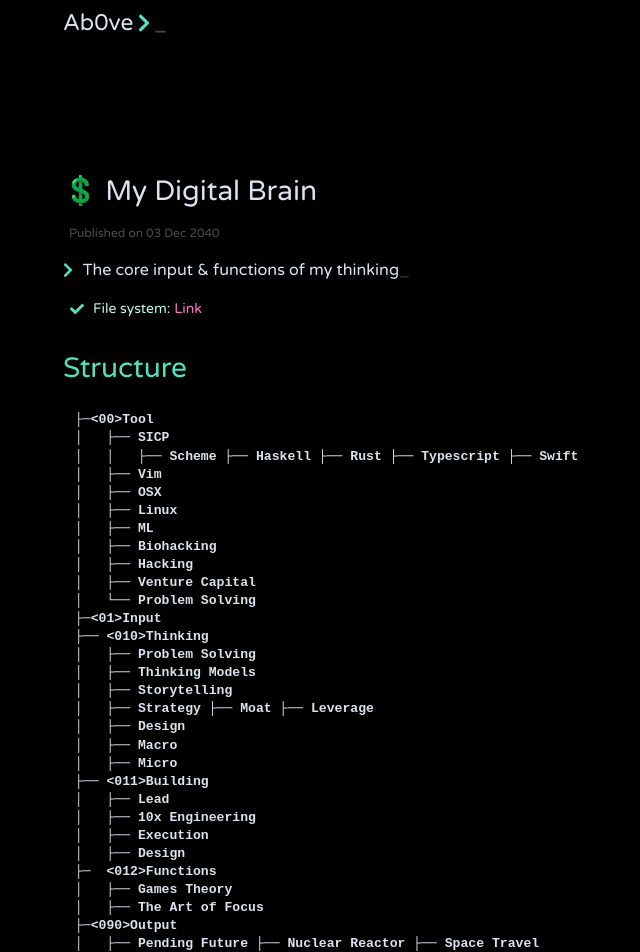
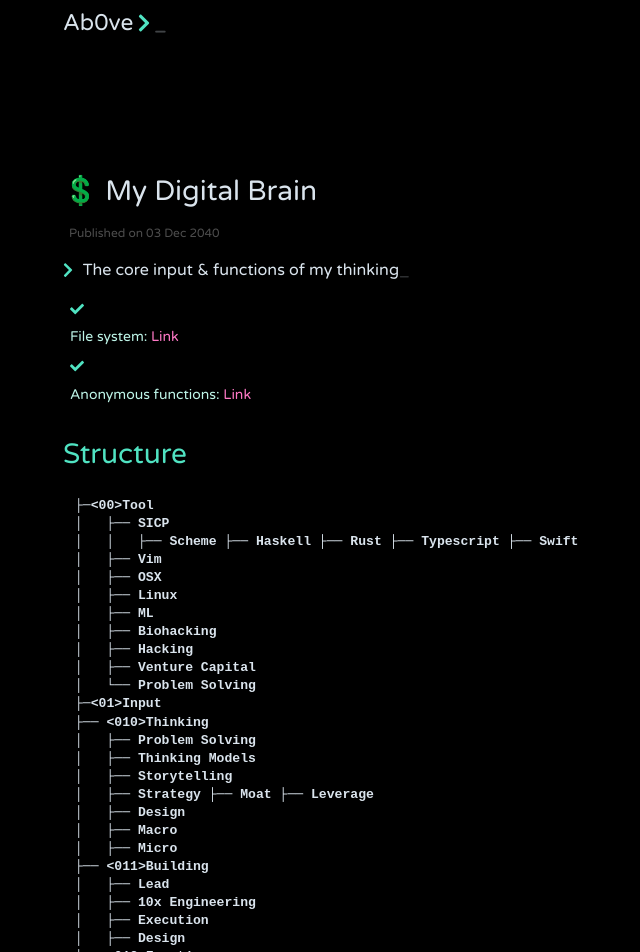
Before and after one commit to jithendrabsy/thoughts, a Jekyll site: the page built from _posts/2040-12-03-knowledge-base.md, in a window 1280 px wide. Shown: the top 952 px of the page, without its empty margins (207-847 px from the left). Built offline with Jekyll 4.4.1, drawn with Linux system fonts in a browser that asks for light colours; nearby versions of some CDN libraries.

Commit message:
Update FF

```diff
--- a/_posts/2040-12-03-knowledge-base.md
+++ b/_posts/2040-12-03-knowledge-base.md
@@ -6,6 +6,8 @@ tags: Creation
 ---
 
 - File system: [Link](https://github.com/allenleein/knowledge-base)
+
+- Anonymous functions: [Link](https://www.notion.so/readyplayerx/Anonymous-functions-2939d552981f4db388a545d27354adef)
 
 
 # Structure
```
